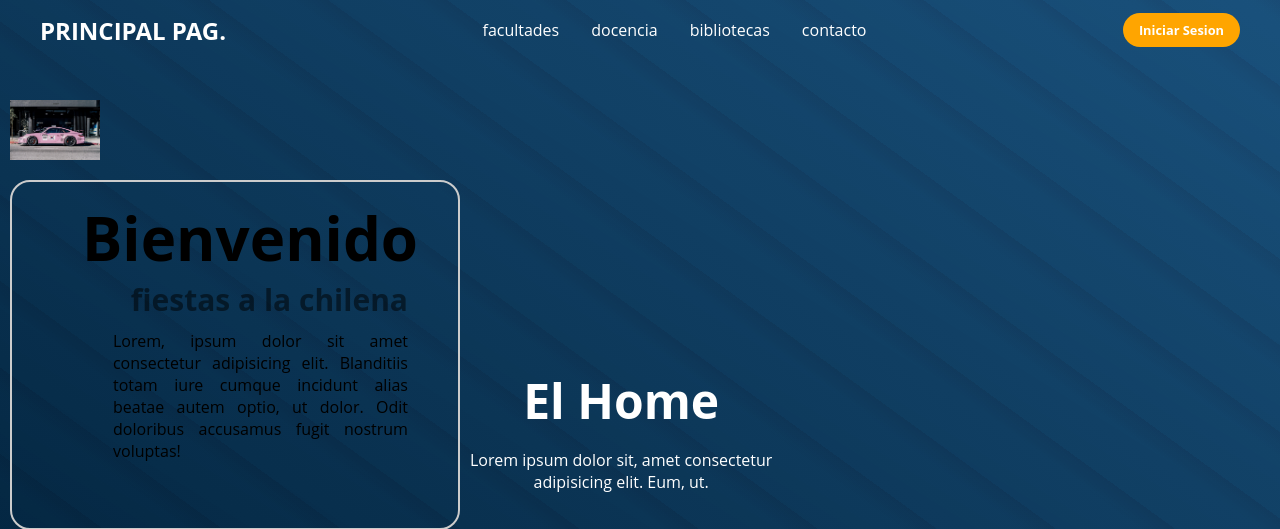
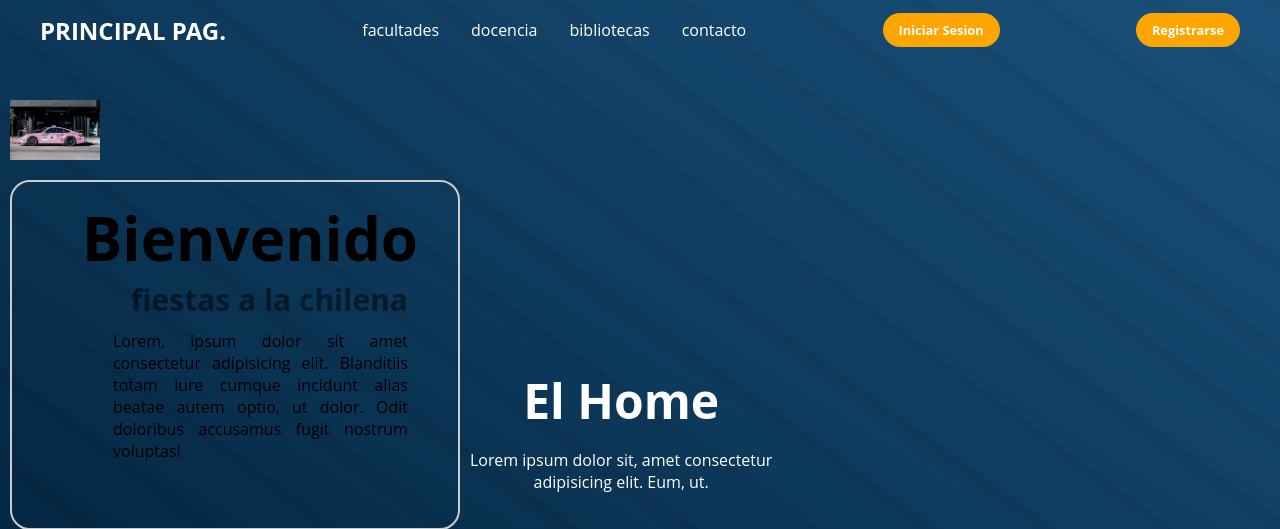
Before and after one commit to MuvetUSM/Proyecto-Def, a Django app: page / in a window 1280 px wide. Shown: the top 529 px of the page. Run offline with Django 4.2, Linux system fonts and the light colour scheme.

Commit message:
redireccion simple

```diff
--- a/Copia Proyecto Testeo/MuvetUSM/apps/Core/templates/Core/home.html
+++ b/Copia Proyecto Testeo/MuvetUSM/apps/Core/templates/Core/home.html
@@ -5,10 +5,8 @@
     <meta name="viewport" content="width=device-width, initial-scale=1.0">
     <title>Home</title>
     {% load static %}
-    <link rel="stylesheet" href="{% static "Core/css/estilos.css" %}">
+    <link rel="stylesheet" href="{% static 'Core/css/estilos.css' %}">
     <link rel="stylesheet" href="https://cdnjs.cloudflare.com/ajax/libs/font-awesome/6.5.2/css/all.min.css" integrity="sha512-SnH5WK+bZxgPHs44uWIX+LLJAJ9/2PkPKZ5QiAj6Ta86w+fsb2TkcmfRyVX3pBnMFcV7oQPJkl9QevSCWr3W6A==" crossorigin="anonymous" referrerpolicy="no-referrer" />
-
-
 </head>
 <body>
 
@@ -22,7 +20,8 @@
                     <li><a href="bibliotecas" >bibliotecas</a></li>
                     <li><a href="contacto">contacto</a></li>
                 </ul>
-                <a href="#" class="action-btn">Iniciar Sesion</a>
+                <a href="{% url 'login' %}" class="action-btn">Iniciar Sesion</a>
+                <a href="{% url 'registrar' %}" class="action-btn">Registrarse</a>
                 <div class="toggle_btn">
                     <i class="fa-solid fa-bars"></i>
                 </div>
@@ -33,7 +32,8 @@
                 <li><a href="docencia" >docencia</a></li>
                 <li><a href="bibliotecas" >bibliotecas</a></li>
                 <li><a href="contacto">contacto</a></li>
-                <li><a href="#" class="action-btn">Iniciar Sesion</a></li>
+
+                <li><a href="{% url 'login' %}">Iniciar Sesion</a></li>
             </div>
         </header>
 
```
